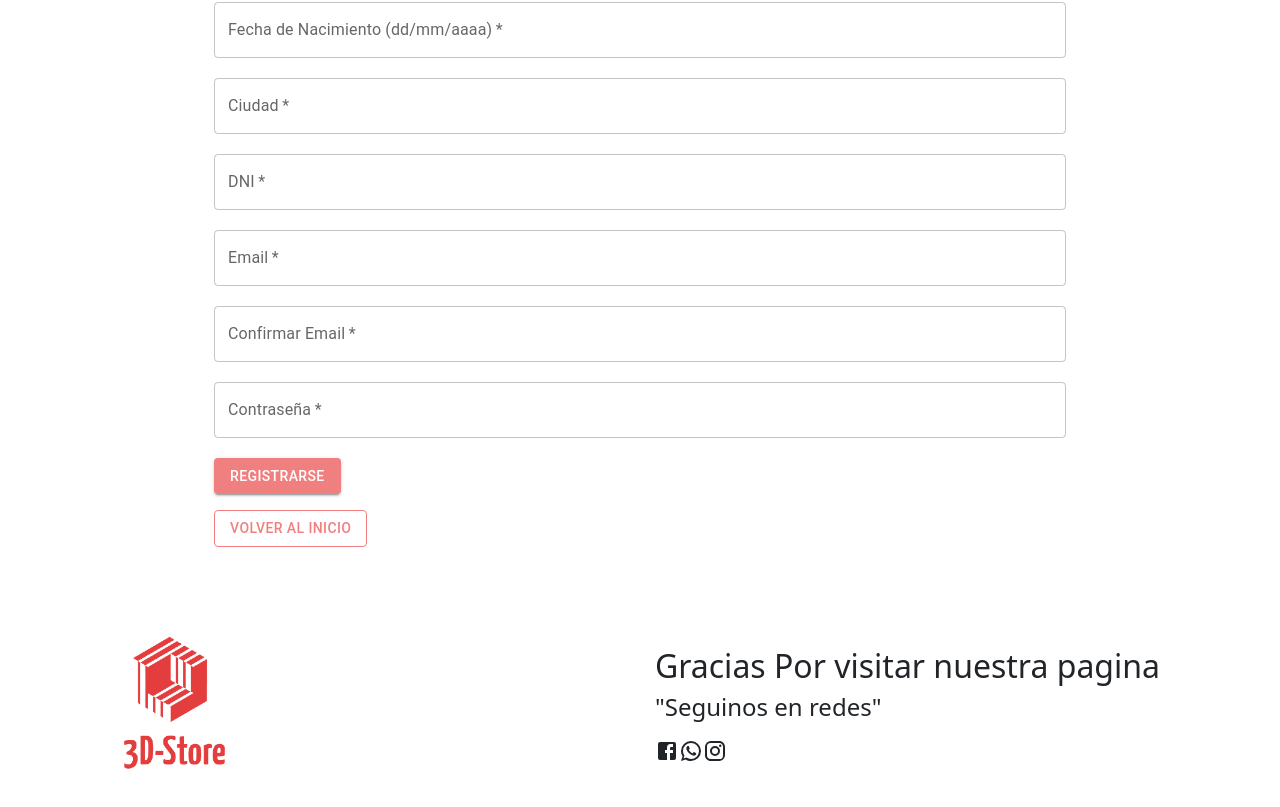
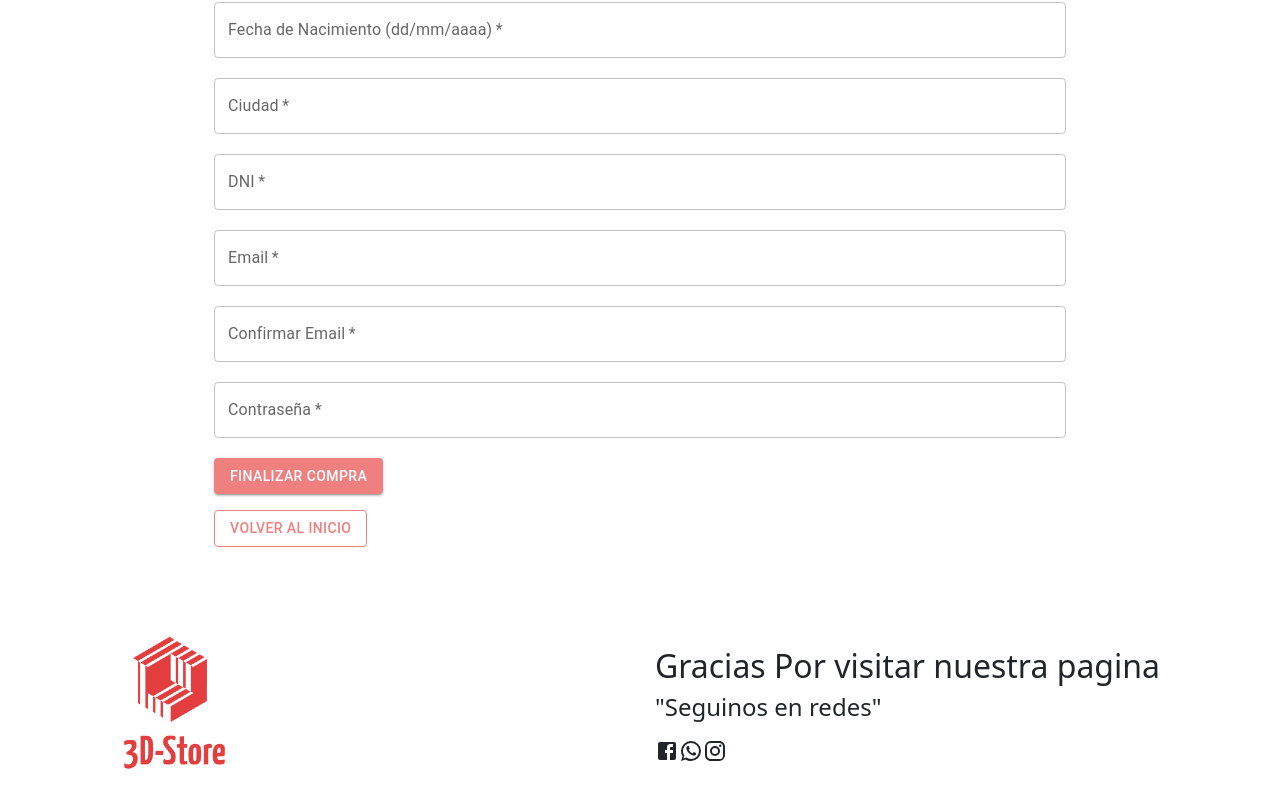
Before and after one commit to fbarzola/React-js, a React (Vite) app: page /register in a window 1280 px wide. Shown: the part 621-1428 px from the top of the page. Built offline with nearby package versions, Linux system fonts and the light colour scheme; no server answers.

Commit message:
Add files via upload

```diff
--- a/src/Pages/Register.jsx
+++ b/src/Pages/Register.jsx
@@ -252,7 +252,7 @@ const Register = () => {
             color="primary"
             type="submit"
           >
-            Registrarse
+            Finalizar Compra
           </Button>
       </form>
       <Button
```
